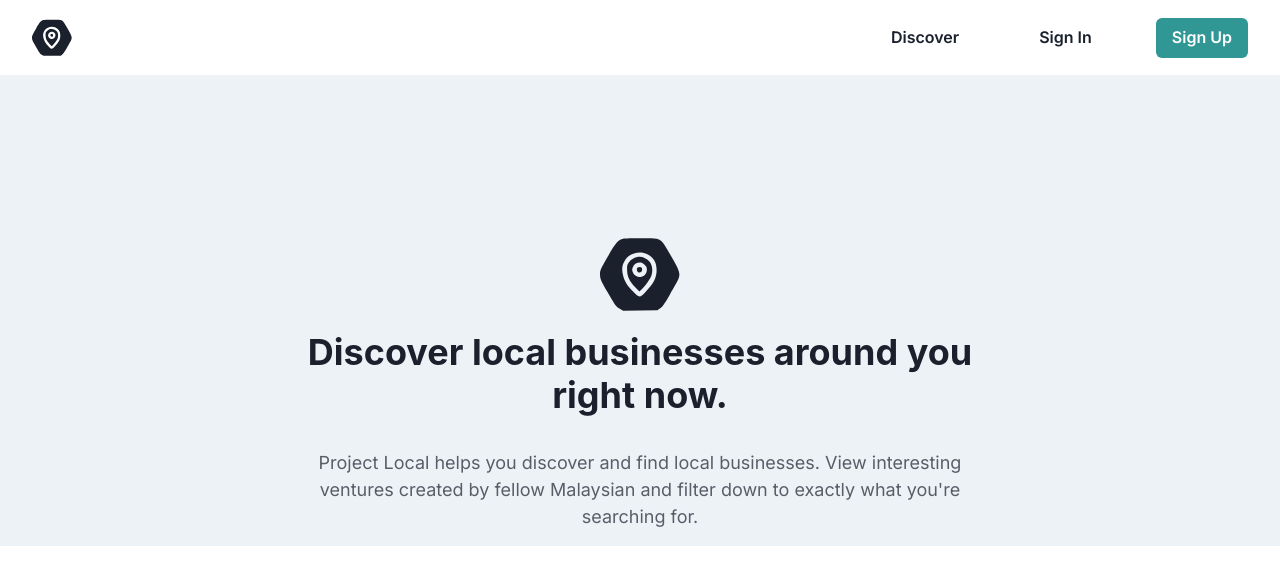
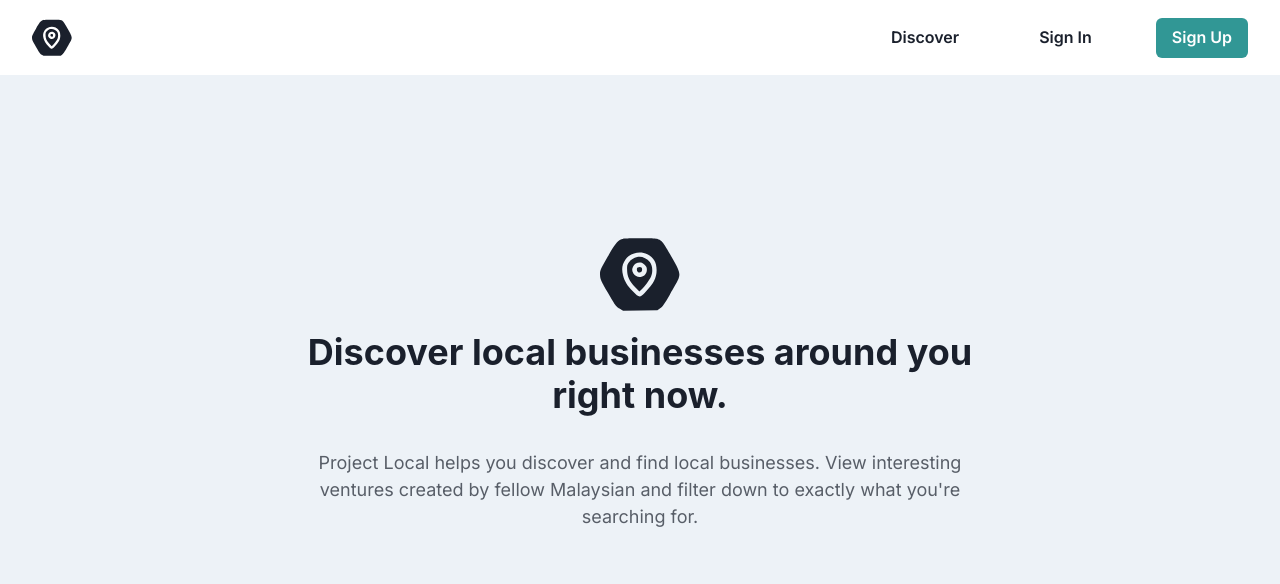
Before and after one commit to weichunnn/projectlocal, a Next.js app: page / in a window 1280 px wide. Shown: the top 584 px of the page. Built offline with nearby package versions, Linux system fonts and the light colour scheme; no server answers.

Commit message:
hotfix bg overflow

```diff
--- a/pages/index.js
+++ b/pages/index.js
@@ -16,7 +16,7 @@
 const Home = ({ openAuthModal }) => {
   const { user, signout } = useAuth();
   return (
-    <Box bg="gray.100" overflow="auto">
+    <Box bg="gray.100" minH="100vh" overflow="auto">
       <Flex
         bg="white"
         w="full"
```
